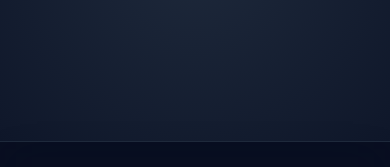
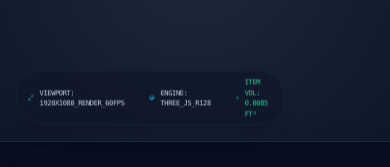
Before and after one commit to sadesthetic/3d-box-visualizer, a React (Vite) app: page / in a window 390 px wide. Shown: the part 239-406 px from the top of the page. Built offline with nearby package versions, Linux system fonts and the light colour scheme.

Commit message:
ui: make status bar visible on mobile and final layout polish

```diff
--- a/src/App.tsx
+++ b/src/App.tsx
@@ -345,8 +345,8 @@ export default function App() {
           </AnimatePresence>
         </div>
 
-        {/* Bottom Status Bar - Hidden on mobile */}
-        <div className="hidden md:flex absolute bottom-6 left-6 right-6 justify-between items-center pointer-events-none">
+        {/* Bottom Status Bar - Visible on both mobile and desktop */}
+        <div className="flex absolute bottom-4 left-4 right-4 md:bottom-6 md:left-6 md:right-6 justify-between items-center pointer-events-none z-20 origin-bottom-left scale-[0.7] md:scale-100">
           <div className="bg-slate-900/80 backdrop-blur border border-slate-800 px-4 py-2 rounded-full shadow-xl pointer-events-auto flex items-center gap-4">
             <div className="flex items-center gap-2">
               <Maximize2 className="w-3 h-3 text-sky-400" />
```
